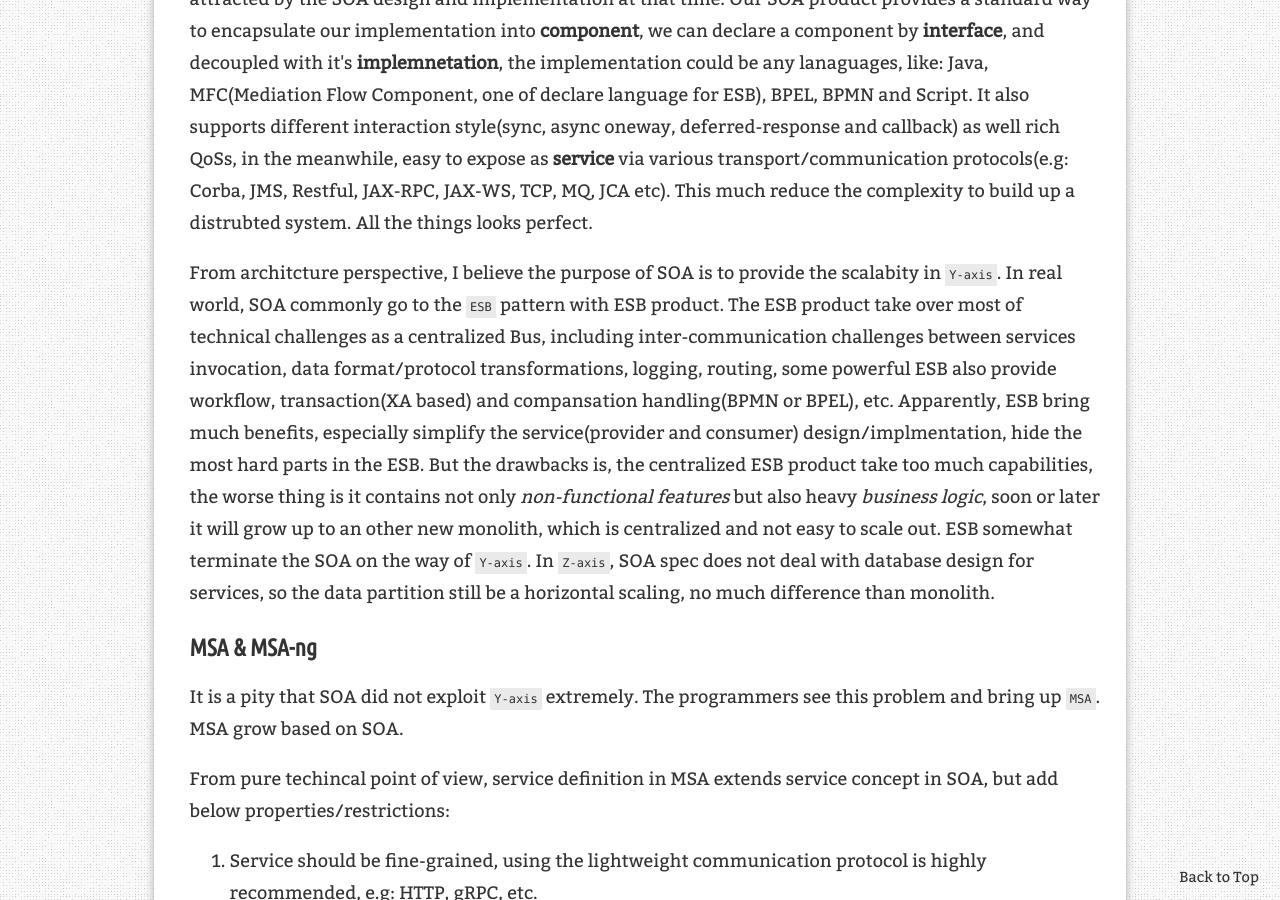
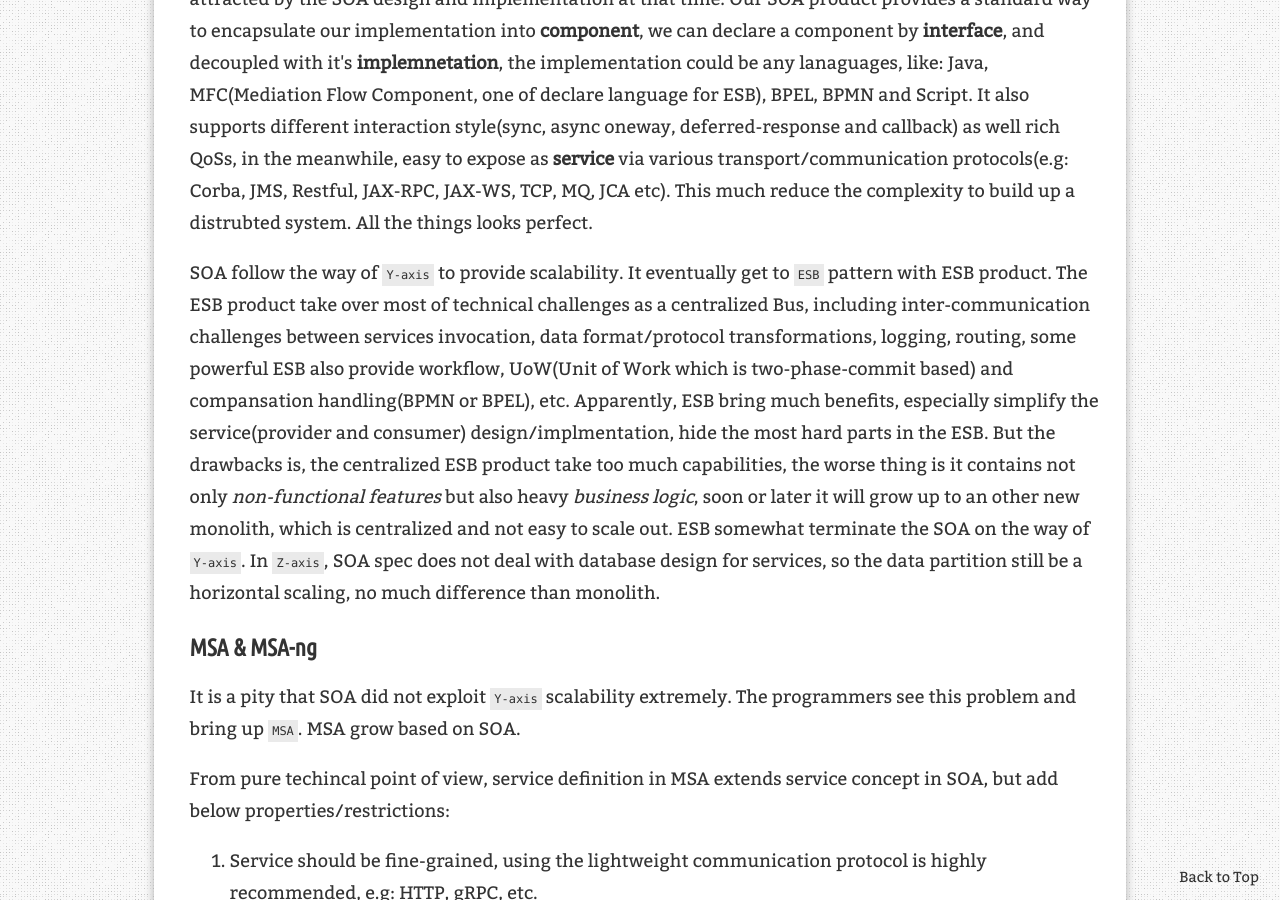
Before and after one commit to leezhenghui/leezhenghui.github.io, a Jekyll site: the page built from _posts/2018-10-10-build-a-scalable-system-basics.md, in a window 1280 px wide and 900 px high, scrolled down 8904 px. Built offline with Jekyll 4.4.1, drawn with Linux system fonts in a browser that asks for light colours; comment, search, counter and statistics services are not loaded.

Commit message:
auto udpate by doc builder

```diff
--- a/_posts/2018-10-10-build-a-scalable-system-basics.md
+++ b/_posts/2018-10-10-build-a-scalable-system-basics.md
@@ -148,11 +148,11 @@
 
 I have ever worked on SOA/ESB field for quite a long time, that experience is expressive. I was deeply attracted by the SOA design and implementation at that time. Our SOA product provides a standard way to encapsulate our implementation into **component**, we can declare a component by **interface**, and decoupled with it's **implemnetation**, the implementation could be any lanaguages, like: Java, MFC(Mediation Flow Component, one of declare language for ESB), BPEL, BPMN and Script. It also supports different interaction style(sync, async oneway, deferred-response and callback) as well rich QoSs, in the meanwhile, easy to expose as **service** via various transport/communication protocols(e.g: Corba, JMS, Restful, JAX-RPC, JAX-WS, TCP, MQ, JCA etc). This much reduce the complexity to build up a distrubted system. All the things looks perfect.
 
-From architcture perspective, I believe the purpose of SOA is to provide the scalabity in `Y-axis`. In real world, SOA commonly go to the `ESB` pattern with ESB product. The ESB product take over most of technical challenges as a centralized Bus, including inter-communication challenges between services invocation, data format/protocol transformations, logging, routing, some powerful ESB also provide workflow, transaction(XA based) and compansation handling(BPMN or BPEL), etc. Apparently, ESB bring much benefits, especially simplify the service(provider and consumer) design/implmentation, hide the most hard parts in the ESB. But the drawbacks is, the centralized ESB product take too much capabilities, the worse thing is it contains not only _non-functional features_ but also heavy _business logic_, soon or later it will grow up to an other new monolith, which is centralized and not easy to scale out. ESB somewhat terminate the SOA on the way of `Y-axis`. In `Z-axis`, SOA spec does not deal with database design for services, so the data partition still be a horizontal scaling, no much difference than monolith.
+SOA follow the way of `Y-axis` to provide scalability. It eventually get to `ESB` pattern with ESB product. The ESB product take over most of technical challenges as a centralized Bus, including inter-communication challenges between services invocation, data format/protocol transformations, logging, routing, some powerful ESB also provide workflow, UoW(Unit of Work which is two-phase-commit based) and compansation handling(BPMN or BPEL), etc. Apparently, ESB bring much benefits, especially simplify the service(provider and consumer) design/implmentation, hide the most hard parts in the ESB. But the drawbacks is, the centralized ESB product take too much capabilities, the worse thing is it contains not only _non-functional features_ but also heavy _business logic_, soon or later it will grow up to an other new monolith, which is centralized and not easy to scale out. ESB somewhat terminate the SOA on the way of `Y-axis`. In `Z-axis`, SOA spec does not deal with database design for services, so the data partition still be a horizontal scaling, no much difference than monolith.
 
 ### MSA & MSA-ng
 
-It is a pity that SOA did not exploit `Y-axis` extremely. The programmers see this problem and bring up `MSA`. MSA grow based on SOA.
+It is a pity that SOA did not exploit `Y-axis` scalability extremely. The programmers see this problem and bring up `MSA`. MSA grow based on SOA.
 
 From pure techincal point of view, service definition in MSA extends service concept in SOA, but add below properties/restrictions:
 
```
Also changed, not shown: assets/materials/build-scalable-system/architecture-DevOps-workflow.png.
